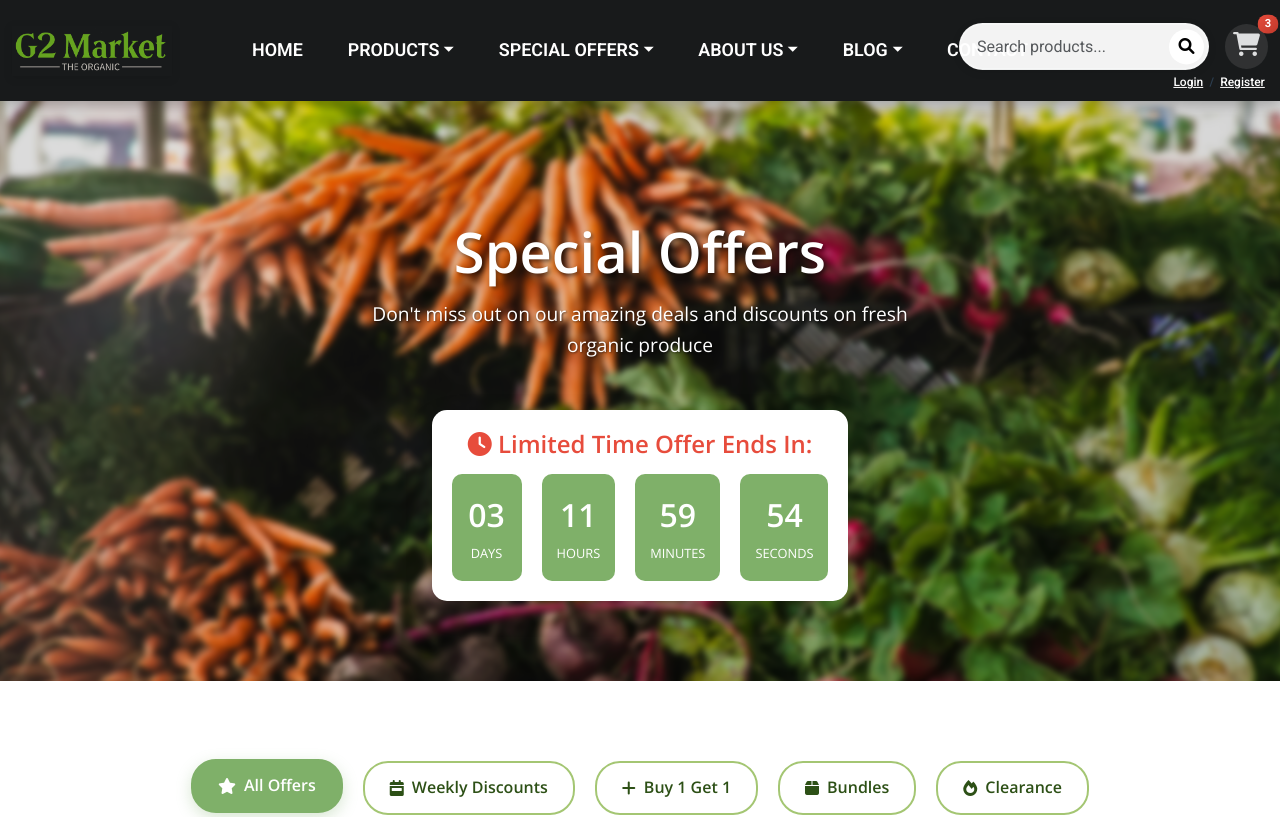
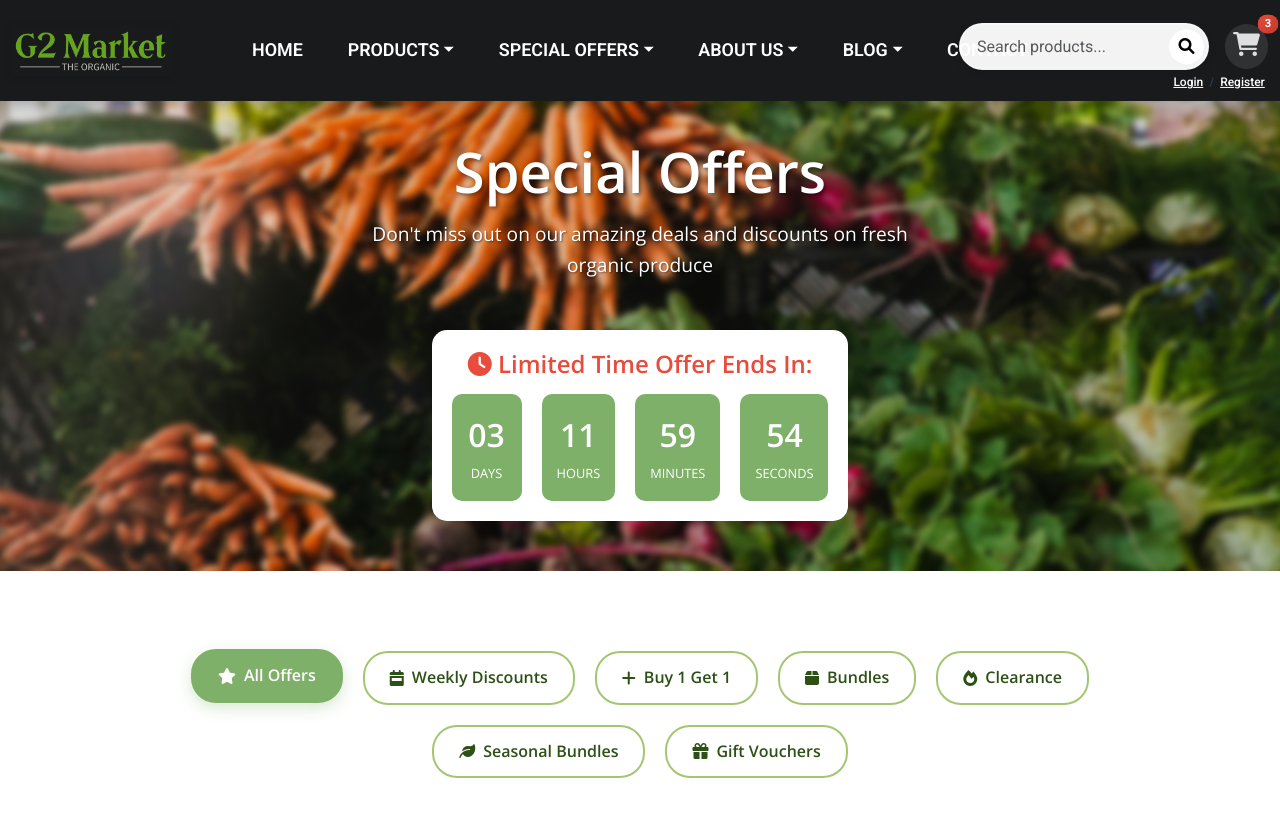
Before and after one commit to M0M0M0M0/BTN-React, a React (Vite) app: page /offers in a window 1280 px wide. Shown: the top 817 px of the page. Built offline with nearby package versions, Linux system fonts and the light colour scheme.

Commit message:
update offers page

```diff
--- a/public/css/offers.css
+++ b/public/css/offers.css
@@ -22,7 +22,7 @@ body {
 .offers-hero {
   background-size: cover;
   background-position: center;
-  padding: 120px 0 80px;
+  padding: 40px 0 50px;
   text-align: center;
   position: relative;
   overflow: hidden;
```
